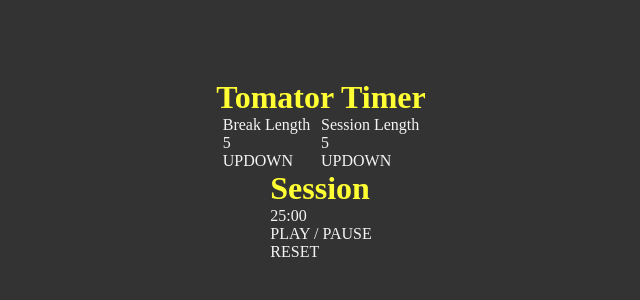
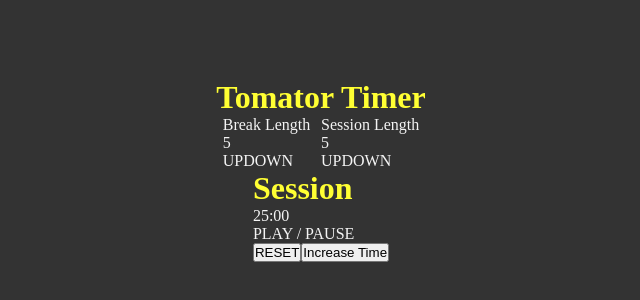
Before and after one commit to wdluft/tomato-timer, a React app: page / in a window 1280 px wide. Shown: the part 130-430 px from the top of the page, without its empty margins (319-959 px from the left). Built offline with nearby package versions, Linux system fonts and the light colour scheme.

Commit message:
Started using hooks with Session.js component

```diff
--- a/src/components/Session.js
+++ b/src/components/Session.js
@@ -1,12 +1,41 @@
-import React from 'react';
+import React, { useState } from 'react';
 
-const Session = () => (
-  <div>
-    <h1>Session</h1>
-    <p>25:00</p>
-    <p>PLAY / PAUSE</p>
-    <p>RESET</p>
-  </div>
-);
+const Session = () => {
+  const [sessionLength, setSessionLength] = useState(1500);
+
+  const increaseLength = () => {
+    setSessionLength(sessionLength + 30);
+  };
+
+  const resetLegnth = () => {
+    setSessionLength(1500);
+  };
+
+  const showTime = () => {
+    let minutes = Math.floor(sessionLength / 60);
+    let seconds = sessionLength - minutes * 60;
+    if (seconds < 10) {
+      seconds = `0${seconds}`;
+    }
+    if (minutes < 10) {
+      minutes = `0${minutes}`;
+    }
+    return `${minutes}:${seconds}`;
+  };
+
+  return (
+    <div>
+      <h1>Session</h1>
+      <p>{showTime()}</p>
+      <p>PLAY / PAUSE</p>
+      <button onClick={resetLegnth} type="button">
+        RESET
+      </button>
+      <button type="button" onClick={increaseLength}>
+        Increase Time
+      </button>
+    </div>
+  );
+};
 
 export default Session;
```
